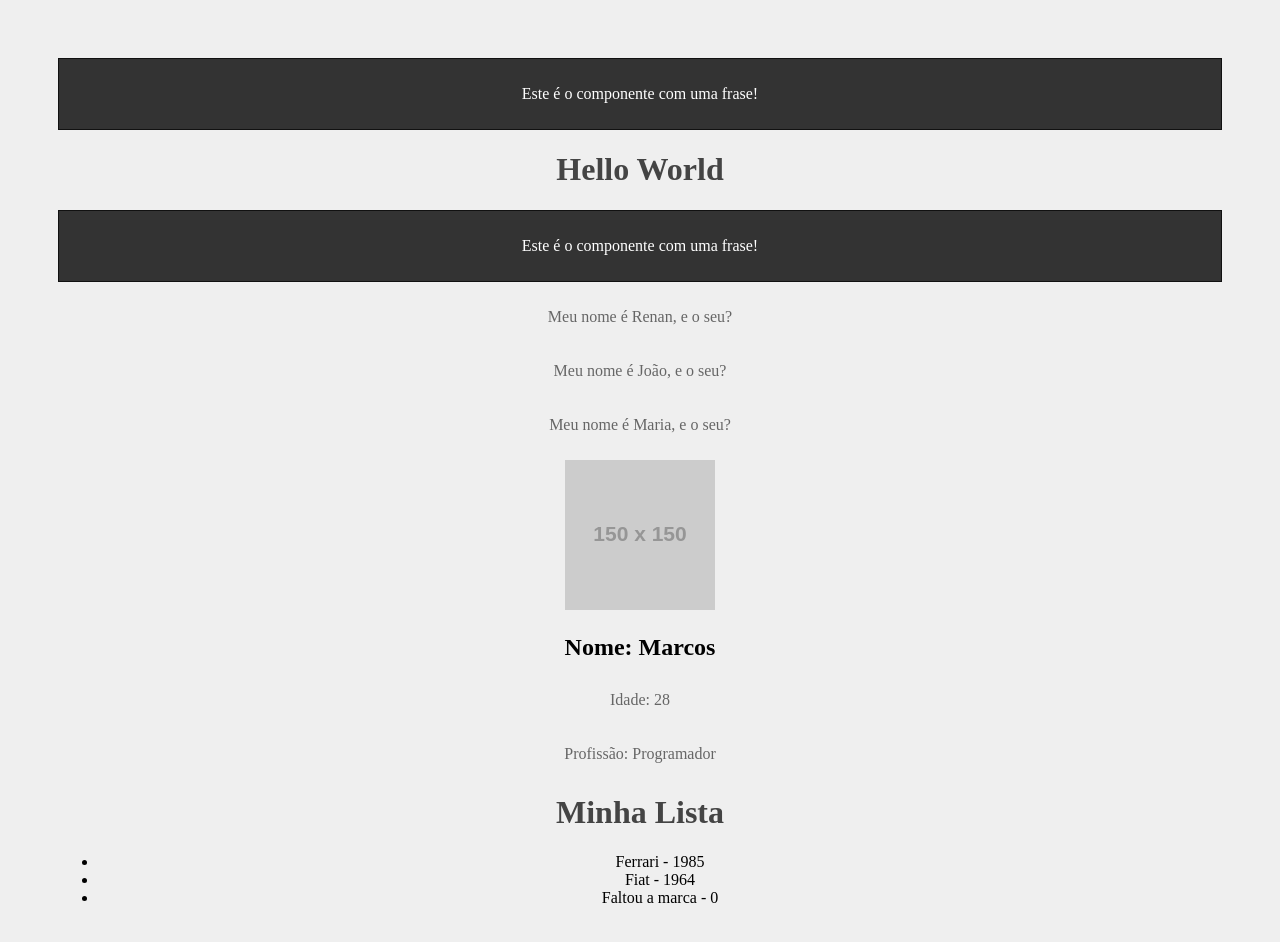
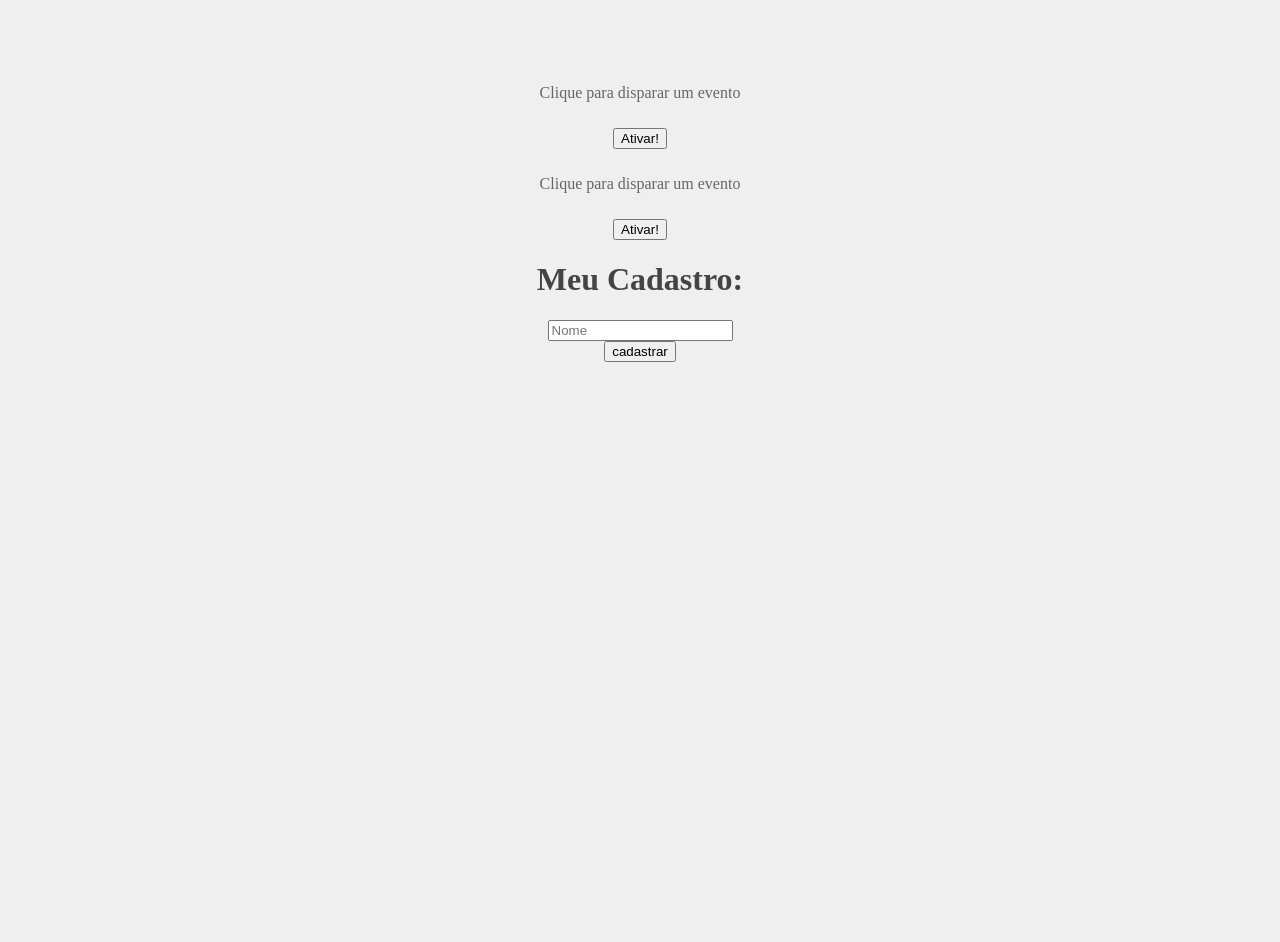
Before and after one commit to rfeit12/React-Tutorial, a React (Create React App) app in the folder meu-projeto/: page / in a window 1280 px wide. Shown: the top 942 px of the page. After the commit the page ends 800 px from the top, so only its background shows below. Built offline with nearby package versions, Linux system fonts and the light colour scheme.

Commit message:
add Eventos

```diff
--- a/meu-projeto/src/App.js
+++ b/meu-projeto/src/App.js
@@ -1,26 +1,14 @@
 import logo from './logo.svg';
 import './App.css';
-import HelloWorld from './components/HelloWorld';
-import SayMyName from './components/SayMyName';
-import Pessoa from './components/Pessoa'
-import Frase from './components/Frase';
-import List from './components/List';
+import Evento from './components/Evento'
+import Form from './components/Form'
 
 function App() {
-  const nome = 'Maria';
   return (
     <div className="App">
-      <HelloWorld />
-      <SayMyName name='Renan' />
-      <SayMyName name='João' />
-      <SayMyName name={nome} />
-      <Pessoa
-        nome='Marcos'
-        idade='28'
-        profissao='Programador'
-        foto='https://via.placeholder.com/150'
-      />
-      <List />
+      <Evento numero='1' />
+      <Evento numero='2' />
+      <Form />
     </div>
   );
 }
--- /dev/null
+++ b/meu-projeto/src/components/Evento.js
@@ -0,0 +1,17 @@
+function Evento(numero) {
+
+    function meuEvento() {
+        console.log('Opa, fui ativado!', {numero})
+    }
+
+    return (
+        <div>
+            <p>
+                Clique para disparar um evento
+            </p>
+            <button onClick={meuEvento}>Ativar!</button>
+        </div>
+    )
+}
+
+export default Evento
--- /dev/null
+++ b/meu-projeto/src/components/Form.js
@@ -0,0 +1,22 @@
+function Form () {
+    function cadastrarUsuario(event) {
+        event.preventDefault();
+        console.log('cadastrou');
+    }
+
+    return (
+        <div>
+            <h1>Meu Cadastro:</h1>
+            <form onSubmit={cadastrarUsuario}>
+                <div>
+                    <input type="text" placeholder="Nome" />
+                </div>
+                <div>
+                    <input type='submit' value='cadastrar' />
+                </div>
+            </form>
+        </div>
+    )
+}
+
+export default Form;
```
